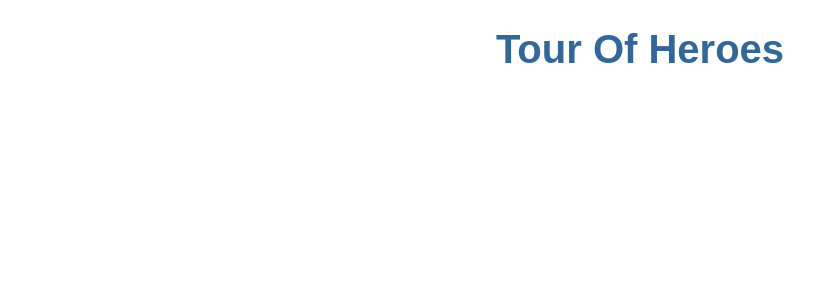
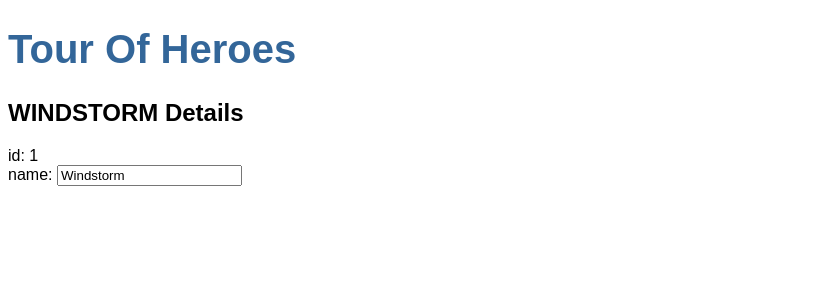
Before and after one commit to BojPav/Angular-v6-Tour-of-Heroes-app, an Angular app: page / in a window 1280 px wide. Shown: the top 300 px of the page, without its empty margins (0-838 px from the left). Built offline with nearby package versions, Linux system fonts and the light colour scheme.

Commit message:
heroes component created; edit hero name

```diff
--- a/src/app/app.component.html
+++ b/src/app/app.component.html
@@ -1,4 +1,2 @@
-<!--The content below is only a placeholder and can be replaced.-->
-<div style="text-align:center">
-  <h1>{{ title }}</h1>
-</div>
+<h1>{{ title }}</h1>
+<app-heroes></app-heroes>
--- /dev/null
+++ b/src/app/hero.ts
@@ -0,0 +1,4 @@
+export class Hero {
+  id: number;
+  name: string;
+}
--- /dev/null
+++ b/src/app/heroes/heroes.component.html
@@ -0,0 +1,7 @@
+<h2>{{ hero.name | uppercase }} Details</h2>
+<div><span>id: </span>{{hero.id}}</div>
+<div>
+  <label>name:
+      <input [(ngModel)]="hero.name" placeholder="name">
+  </label>
+</div>
--- /dev/null
+++ b/src/app/heroes/heroes.component.ts
@@ -0,0 +1,21 @@
+import { Component, OnInit } from '@angular/core';
+import { Hero } from '../hero';
+
+@Component({
+  selector: 'app-heroes',
+  templateUrl: './heroes.component.html',
+  styleUrls: ['./heroes.component.css']
+})
+export class HeroesComponent implements OnInit {
+
+  hero: Hero = {
+    id: 1,
+    name: 'Windstorm'
+  };
+
+  constructor() { }
+
+  ngOnInit() {
+  }
+
+}
```
Also changed, not shown: src/app/app.module.ts (+6 -2 lines), src/app/heroes/heroes.component.css (added), 1 other file (tests, documents, lock files or other folders).
